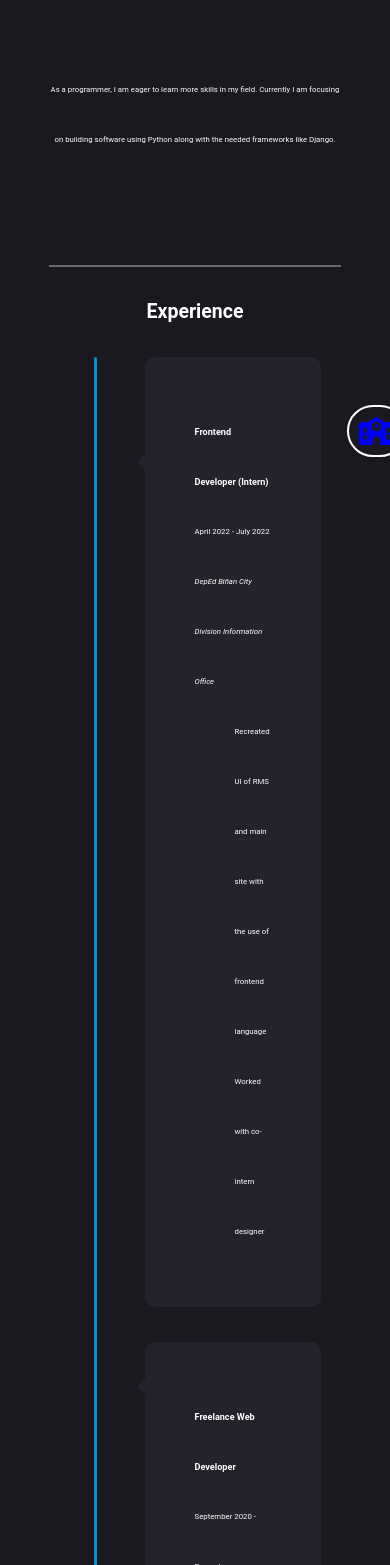
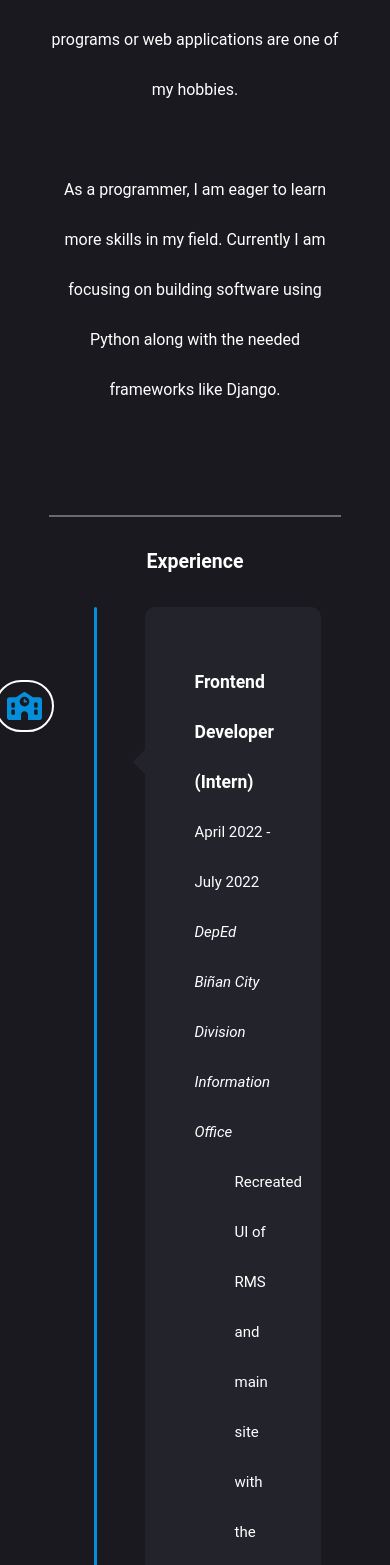
Before and after one commit to vmangahis/VM-Dev, a React (Create React App) app: page / in a window 390 px wide. Shown: the part 1230-2795 px from the top of the page. Built offline with nearby package versions, Linux system fonts and the light colour scheme.

Commit message:
added icons for other experiences

```diff
--- a/src/App.css
+++ b/src/App.css
@@ -203,7 +203,7 @@ header li{
 
 .experience{
   padding:20px;
-  font-size: 1vw;
+  font-size: clamp(1.1em, 1.3em, 1vw);
 
   width:75%;
 }
@@ -460,10 +460,12 @@ outline: none;
 }
 
 .expIcon > path{
-  fill:blue;
+  fill:var(--font-color);
 }
 
-
+.even > .expIcon{
+  left:-75px;
+}
 
 
 
@@ -477,17 +479,6 @@ outline: none;
   right:0;
   left:-.5em;
 }
-
-
-
-
-
-
-
-
-
-
-
 
 .even{
   margin-left:auto;
@@ -667,7 +658,7 @@ outline: none;
 
  .about-info-text{
   margin: 50px 0 0 0;
-  font-size:2vw;
+
 
  }
 
@@ -689,8 +680,8 @@ outline: none;
  }
 
  .experience-card{
-    font-size:2vw;
-    width:40%;
+    font-size:clamp(15px, 1.5em, 1vw);
+
     position: relative;
  }
 
@@ -719,11 +710,7 @@ outline: none;
     }
 }
 
-@media(max-width:701px){
-  .experience-card{
-    font-size:2vw;
-  }
-}
+
 
 @media(max-width:900px){
   .odd, .even{
@@ -736,6 +723,15 @@ outline: none;
     left:-.5em;
   }
 
+  .expIcon{
+    left:0;
+  }
+
+  .odd > .expIcon, .even > .expIcon{
+      left:-150px;
+  }
+
+
 
   .timeline-line{
     left:10%;
--- a/src/components/Experience.js
+++ b/src/components/Experience.js
@@ -1,6 +1,6 @@
 import TimelineCard from "./TimelineCard";
 import { FontAwesomeIcon } from '@fortawesome/react-fontawesome';
-import { faSchool } from '@fortawesome/free-solid-svg-icons';
+import { faSchool, faBusinessTime } from '@fortawesome/free-solid-svg-icons';
 
 
 const Experience = () => {
@@ -13,8 +13,8 @@ const Experience = () => {
             </div>
 
             <TimelineCard expIcon={<FontAwesomeIcon icon={faSchool} className="expIcon" inverse />}rowType="odd" title="Frontend Developer (Intern)" company="DepEd Biñan City Division Information Office"  respons={['Recreated UI of RMS and main site with the use of frontend language', 'Worked with co-intern designer']} date="April 2022 - July 2022" />
-            <TimelineCard rowType="even" title="Freelance Web Developer" respons={['']} company="Upwork"  date="September 2020 - Present" />
-            <TimelineCard rowType="odd" title="Freelance Virtual Assistant" respons={['Basic Data Entry tasks', 'Loom video recordings','Daily cryptocurrency transaction tracking','Earned Top Rated badge']} company="Upwork"  date="September 2020 - Present" />
+            <TimelineCard expIcon={<FontAwesomeIcon icon={faBusinessTime} className="expIcon" inverse />} rowType="even" title="Freelance Web Developer" respons={['']} company="Upwork"  date="September 2020 - Present" />
+            <TimelineCard expIcon={<FontAwesomeIcon icon={faBusinessTime} className="expIcon" inverse />} rowType="odd" title="Freelance Virtual Assistant" respons={['Basic Data Entry tasks', 'Loom video recordings','Daily cryptocurrency transaction tracking','Earned Top Rated badge']} company="Upwork"  date="September 2020 - Present" />
 
 
 
```
